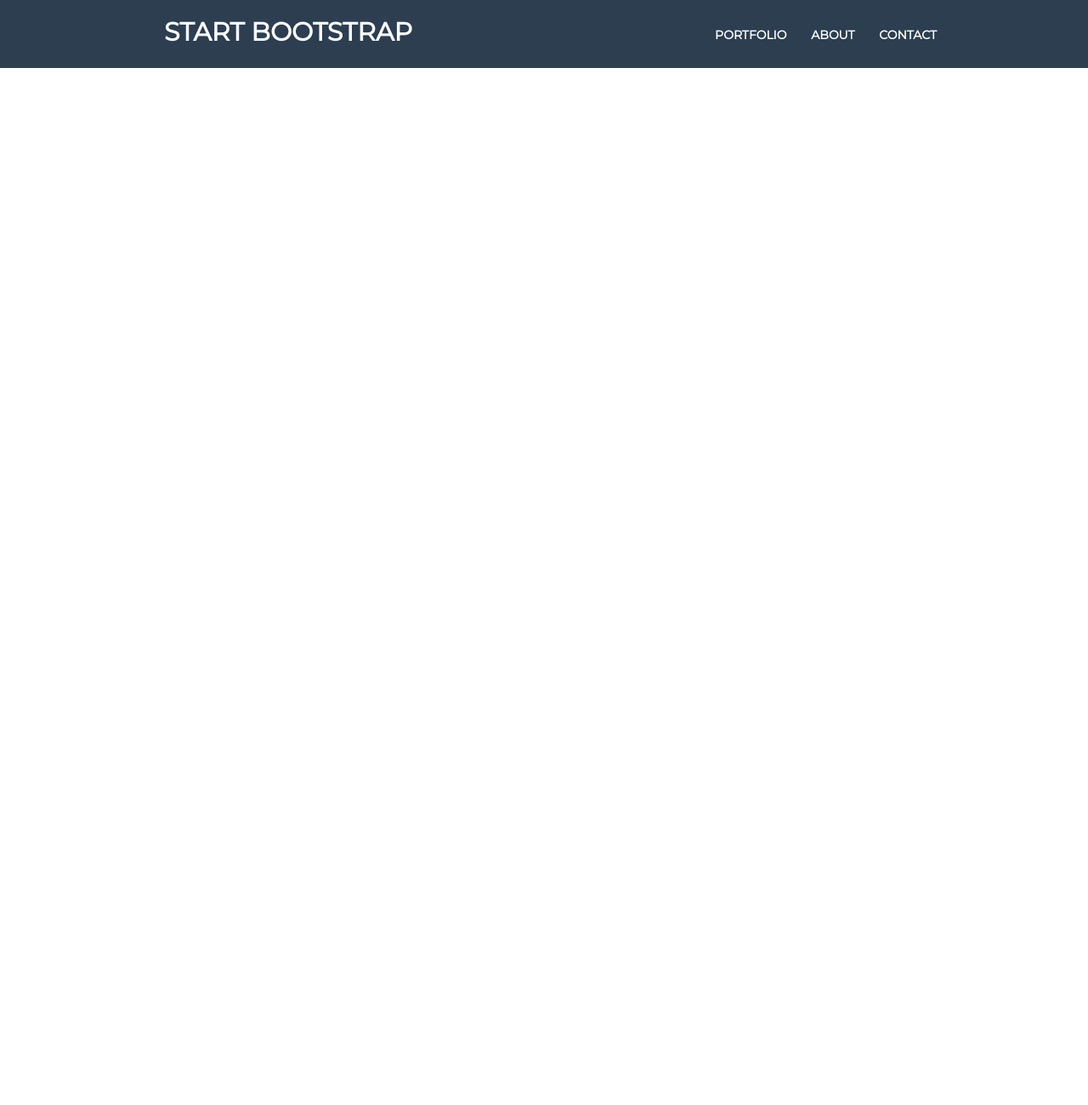
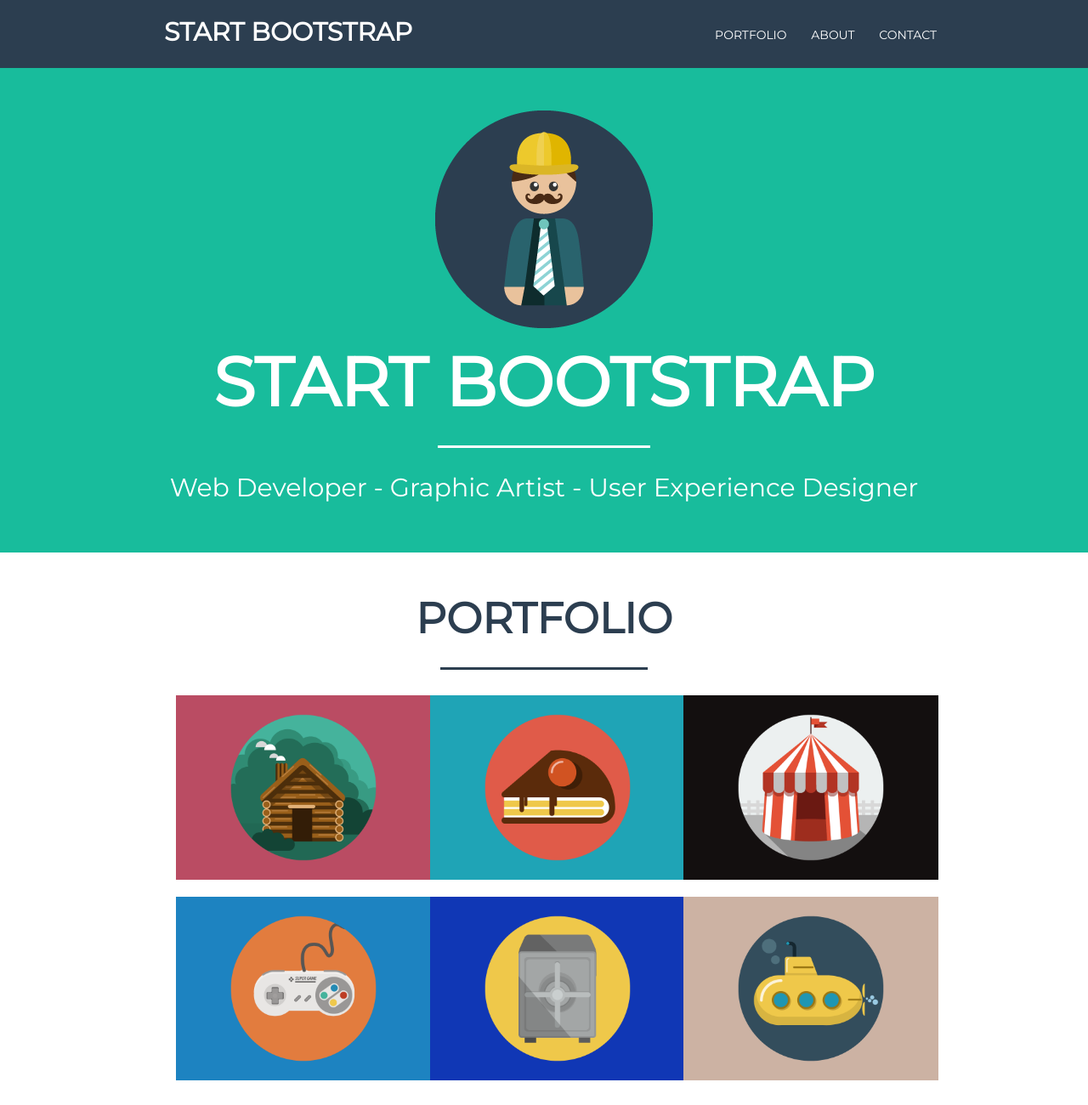
Before and after one commit to giambal/htmlcss-startupbootstrap, a plain HTML site: page index.html in a window 1280 px wide. Shown: the top 1300 px of the page at 85% size. Before the commit the page ends 800 px from the top, so only its background shows below. Drawn offline with Linux system fonts and the light colour scheme.

Commit message:
2 containr verdeacqua 1 container bianco

```diff
--- a/index.html
+++ b/index.html
@@ -16,15 +16,68 @@
           <h2><b>START BOOTSTRAP</b></h2>
         </div>
         <div class="navbar-right">
-          <span><b>PORTFOLIO</b></span>
-          <span><b>ABOUT</b></span>
-          <span><b>CONTACT</b></span>
+          <span>PORTFOLIO</span>
+          <span>ABOUT</span>
+          <span>CONTACT</span>
         </div>
       </div>
     </nav>
     <main>
-      <section class="container-fluid">
+      <section class="container-fluid verdeacqua">
+        <div class="col-md-12">
+          <img src="img/uomocasco.png" alt="">
+          <h1>START BOOTSTRAP</h1>
+          <hr class="riga">
+          <h2>Web Developer - Graphic Artist - User Experience Designer</h2>
+        </div>
+      </section>
+      <section>
+        <div class="container-fluid bianco">
+          <div class="col-md-12">
+            <h1>PORTFOLIO</h1>
+            <hr class="riga">
+          </div>
+          <div class="container">
+            <div class="row">
+              <div class="col-xs-12 col-md-4">
+                <img src="img/img1.png" alt="">
+              </div>
+              <div class="col-xs-12 col-md-4">
+                <img src="img/img2.png" alt="">
+              </div>
+              <div class="col-xs-12 col-md-4">
+                <img src="img/img3.png" alt="">
+              </div>
+            </div>
+            <div class="row">
+              <div class="col-xs-12 col-md-4">
+                <img src="img/img4.png" alt="">
+              </div>
+              <div class="col-xs-12 col-md-4">
+                <img src="img/img5.png" alt="">
+              </div>
+              <div class="col-xs-12 col-md-4">
+                <img src="img/img6.png" alt="">
+              </div>
+            </div>
+          </div>
+        </div>
+      </section>
+      <section class="container-fluid verdeacqua">
+        <div class="container">
+          <h1>ABOUT</h1>
+          <hr class="riga">
+          <div class="col-md-6 col-xs-12">
+            <h2>Freelancer is a free bootstrap theme created by Start Bootstrap. The download includes the complete source files including HTML, CSS, and JavaScript as well as optional LESS stylesheets for easy customization.</h2>
+          </div>
+          <div class="col-md-6 col-xs-12">
+            <h2>Whether you're a student looking to showcase your work, a professional looking to attract clients, or a graphic artist looking to share your projects, this template is the perfect starting point!</h2>
+          </div>
+        </div>
 
+        <div class="col-md-offset-5 download">
+          download now
+        </div>
       </section>
     </main>
   </body>
--- a/style.css
+++ b/style.css
@@ -8,6 +8,8 @@
 .container{
   width: 70vw;
 }
+
+/* navbar */
 
 nav{
   width: 100vw;
@@ -41,3 +43,72 @@ nav{
 .navbar span{
   padding-left: 25px;
 }
+
+/* verdeacqua */
+
+.verdeacqua{
+  background-color: #18bc9c;
+  text-align: center;
+  color: white;
+  padding: 50px 0px 50px 0px;
+}
+
+.verdeacqua h1{
+  font-size: 80px;
+  font-weight: 800;
+}
+
+.riga{
+  width: 20%;
+  margin: auto;
+  margin-top: 30px;
+  margin-bottom: 30px;
+  border: 0 none;
+  height: 3px;
+}
+
+.verdeacqua  .riga{
+  background-color: white;
+  color: white;
+}
+
+/* portfolio */
+
+.bianco{
+  background-color: white;
+  text-align: center;
+  margin-bottom: 80px;
+}
+
+.bianco .riga{
+    background-color: #2c3e50;
+    color: #2c3e50;
+}
+
+.bianco h1{
+  color: #2c3e50;
+  font-weight: 800;
+  font-size: 50px;
+  margin-top: 50px;
+}
+
+.row{
+  margin-bottom: 20px;
+}
+
+.row  img{
+  width:300px;
+  height: 216.66px;
+}
+
+.download{
+  width:20vw;
+  height: 50px;
+  font-size: 20px;
+  padding: 10px;
+  border: 2px solid white;
+  border-radius: 3px;
+  text-align: center;
+  margin: auto;
+  margin-top: 30px;
+}
```
Also changed, not shown: img/img1.png (added), img/img2.png (added), img/img3.png (added), img/img4.png (added), img/img5.png (added), img/img6.png (added), img/uomocasco.png (added).
